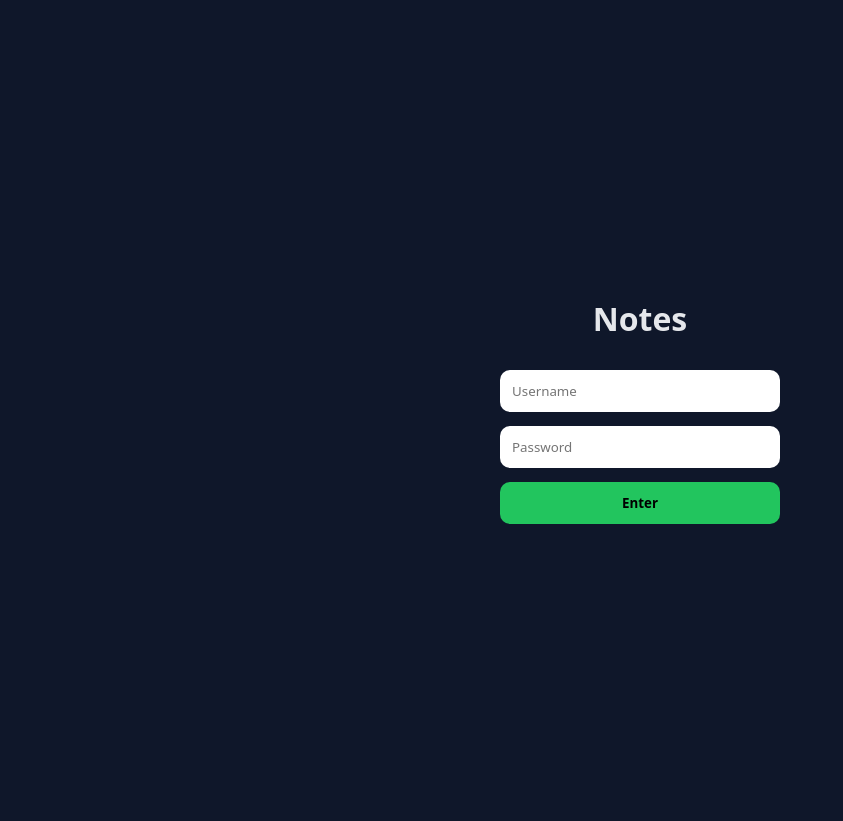
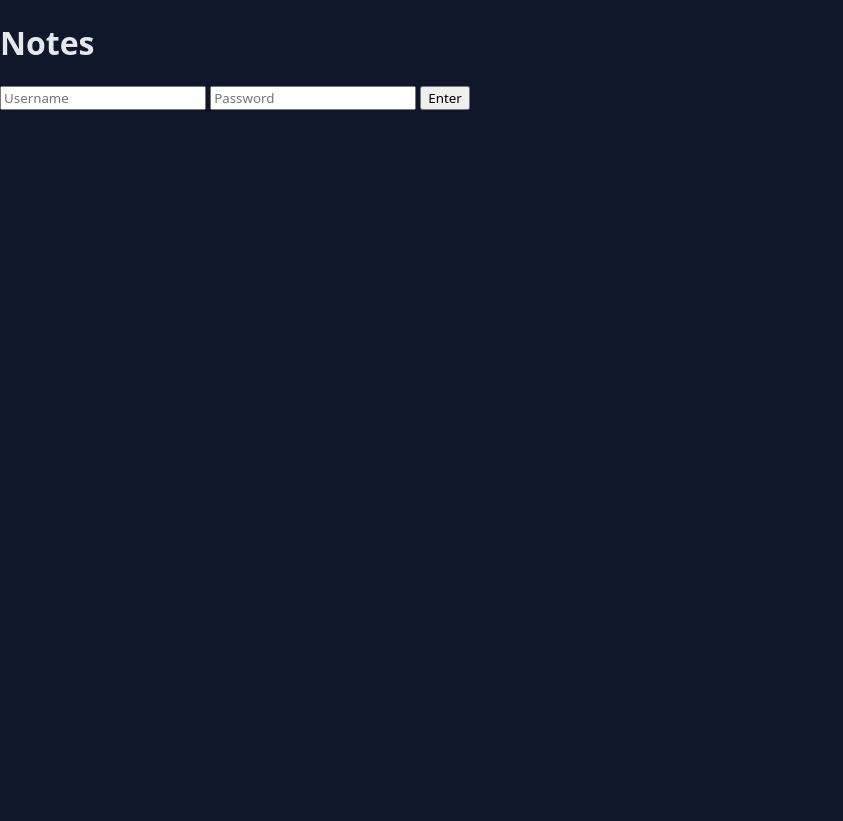
Before and after one commit to Phantom2031/private-chat, a Flask app: page / in a window 1280 px wide. Shown: the whole page, without its empty margins (0-843 px from the left). Before the commit the page ends 524 px from the top, so only its background shows below. Run offline with Flask 3, Linux system fonts and the light colour scheme.

Commit message:
Update style.css

```diff
--- a/static/style.css
+++ b/static/style.css
@@ -1,10 +1,10 @@
-/* THEME */
 :root {
   --bg: #0f172a;
   --card: #111827;
   --me: #22c55e;
   --other: #1f2933;
   --text: #e5e7eb;
+  --danger: #ef4444;
 }
 
 body.light {
@@ -27,42 +27,6 @@ body {
   height: 100vh;
 }
 
-/* LOGIN */
-.login-body {
-  display: flex;
-  align-items: center;
-  justify-content: center;
-}
-
-.login-wrapper {
-  width: 100%;
-  max-width: 320px;
-  padding: 40px 20px;
-  text-align: center;
-}
-
-.login-wrapper h1 {
-  margin-bottom: 30px;
-  font-weight: 600;
-}
-
-.login-wrapper input {
-  width: 100%;
-  padding: 12px;
-  margin-bottom: 14px;
-  border-radius: 10px;
-  border: none;
-}
-
-.login-wrapper button {
-  width: 100%;
-  padding: 12px;
-  border-radius: 10px;
-  border: none;
-  background: #22c55e;
-  font-weight: 600;
-}
-
 /* HEADER */
 header {
   padding: 12px;
@@ -79,7 +43,7 @@ header {
 }
 
 .panic {
-  background: #ef4444;
+  background: var(--danger);
   color: white;
 }
 
@@ -93,9 +57,9 @@ header {
 
 .msg {
   max-width: 70%;
+  padding: 10px;
   margin-bottom: 8px;
-  padding: 10px;
-  border-radius: 12px;
+  border-radius: 14px;
 }
 
 .me {
@@ -108,7 +72,7 @@ header {
   background: var(--other);
 }
 
-/* IMAGE FIX */
+/* IMAGE */
 .chat-img {
   max-width: 200px;
   max-height: 200px;
@@ -130,6 +94,7 @@ footer {
   padding: 10px;
   display: flex;
   gap: 8px;
+  align-items: center;
 }
 
 footer input {
@@ -143,4 +108,12 @@ footer button {
   padding: 10px;
   border-radius: 50%;
   border: none;
+  font-size: 18px;
 }
+
+/* 🎤 RECORDING STATE */
+#micBtn.recording {
+  background: var(--danger);
+  color: white;
+  transform: scale(1.2);
+}
```
